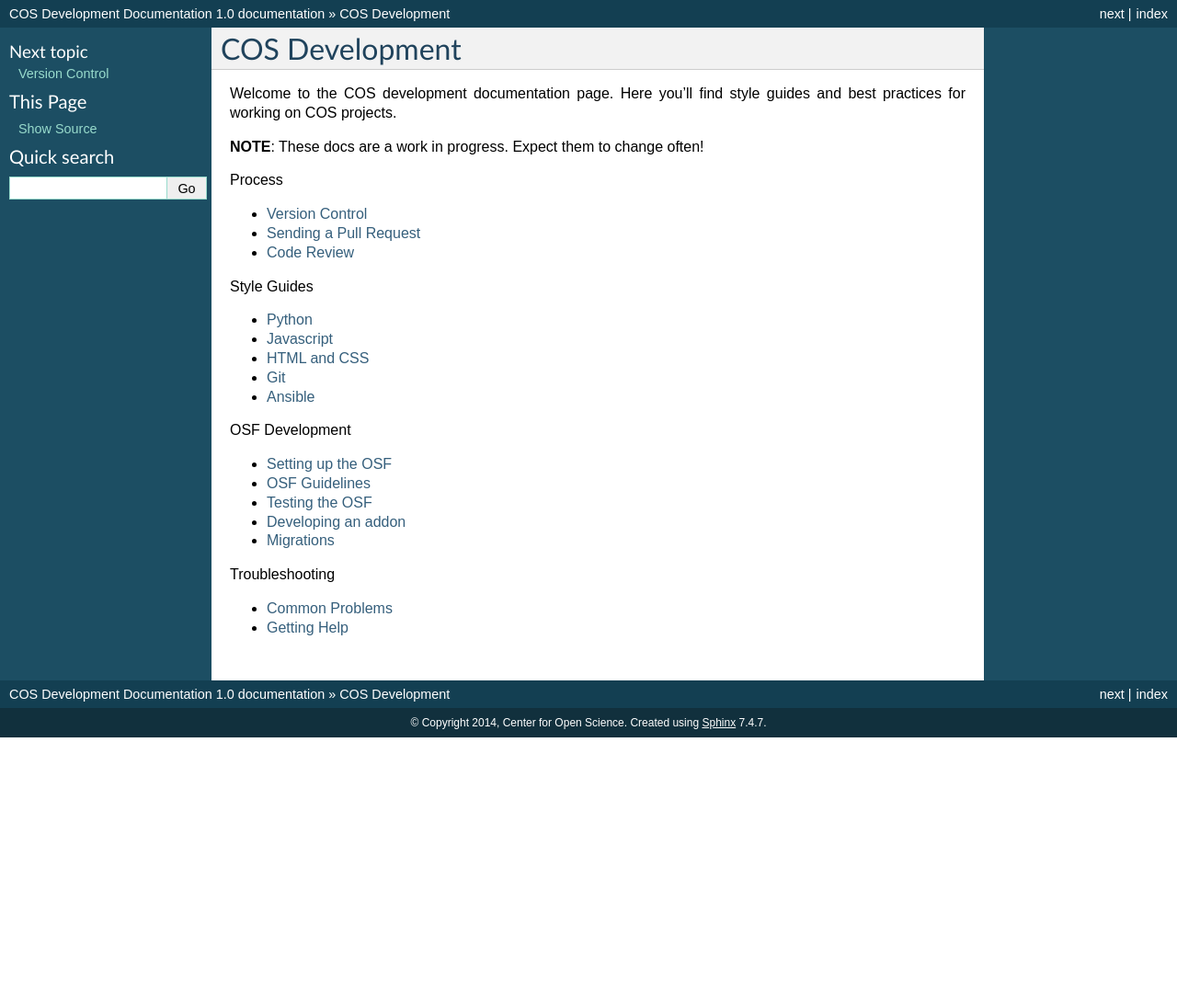
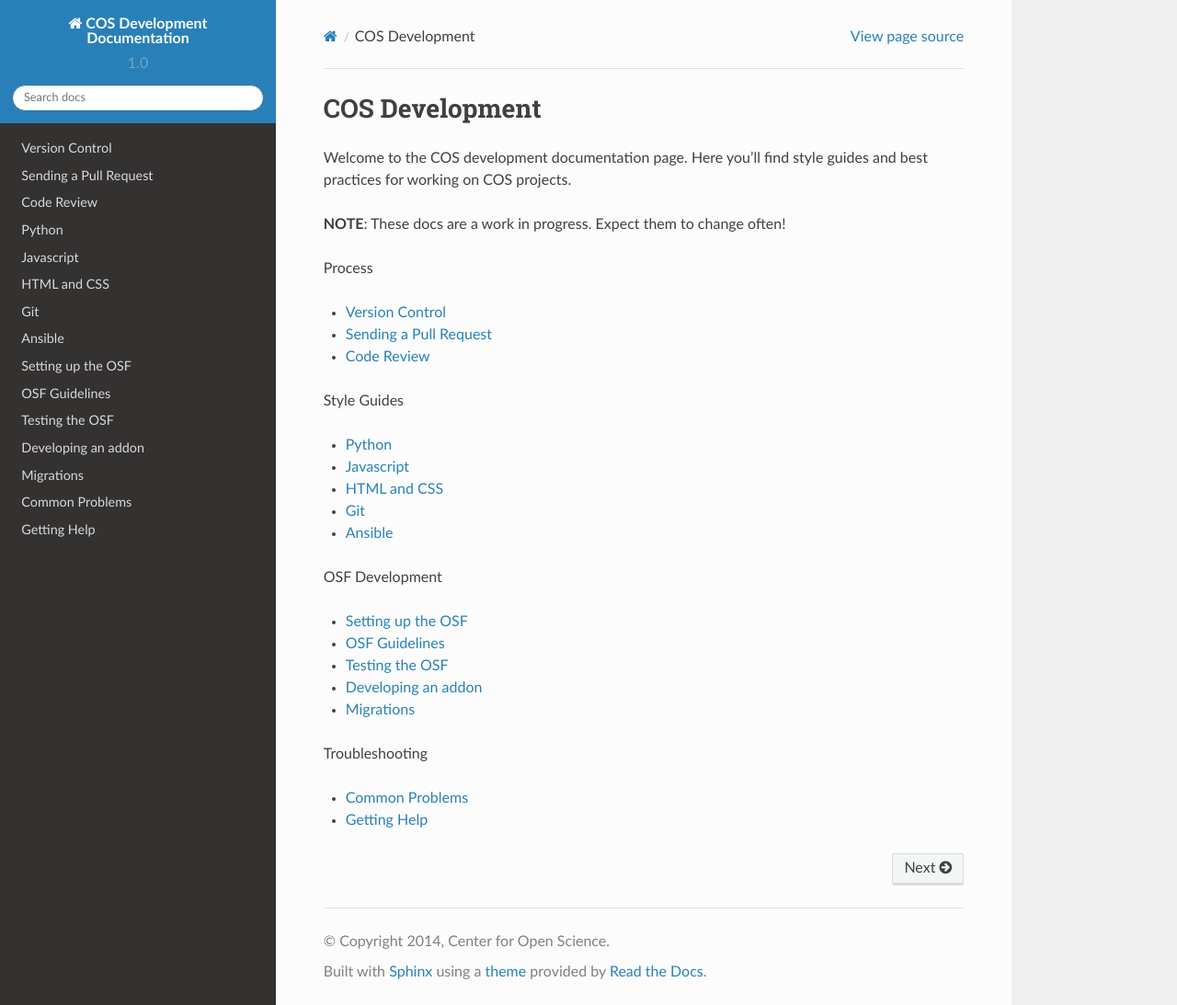
Before and after one commit to CenterForOpenScience/COSDev, a Sphinx documentation site: the page built from docs/index.rst, in a window 1280 px wide and 1093 px high. Shown: the whole window at 92% size. Built offline with Sphinx 7.4.7 and the Read the Docs theme 2.0.0, drawn with Linux system fonts in a browser that asks for light colours.

Commit message:
Use rtfd locally

```diff
--- a/docs/conf.py
+++ b/docs/conf.py
@@ -15,6 +15,8 @@
 
 import sys
 import os
+
+on_rtd = os.environ.get('READTHEDOCS', None) == 'True'
 
 # If extensions (or modules to document with autodoc) are in another directory,
 # add these directories to sys.path here. If the directory is relative to the
@@ -102,7 +104,13 @@
 
 # The theme to use for HTML and HTML Help pages.  See the documentation for
 # a list of builtin themes.
-html_theme = 'default'
+
+if not on_rtd:  # only import and set the theme if we're building docs locally
+    import sphinx_rtd_theme
+    html_theme = 'sphinx_rtd_theme'
+    html_theme_path = [sphinx_rtd_theme.get_html_theme_path()]
+else:
+    html_theme = 'default'
 
 # Theme options are theme-specific and customize the look and feel of a theme
 # further.  For a list of options available for each theme, see the
--- a/requirements.txt
+++ b/requirements.txt
@@ -1,2 +1,3 @@
 Sphinx==1.2.2
 invoke==0.8.2
+sphinx_rtd_theme
```
